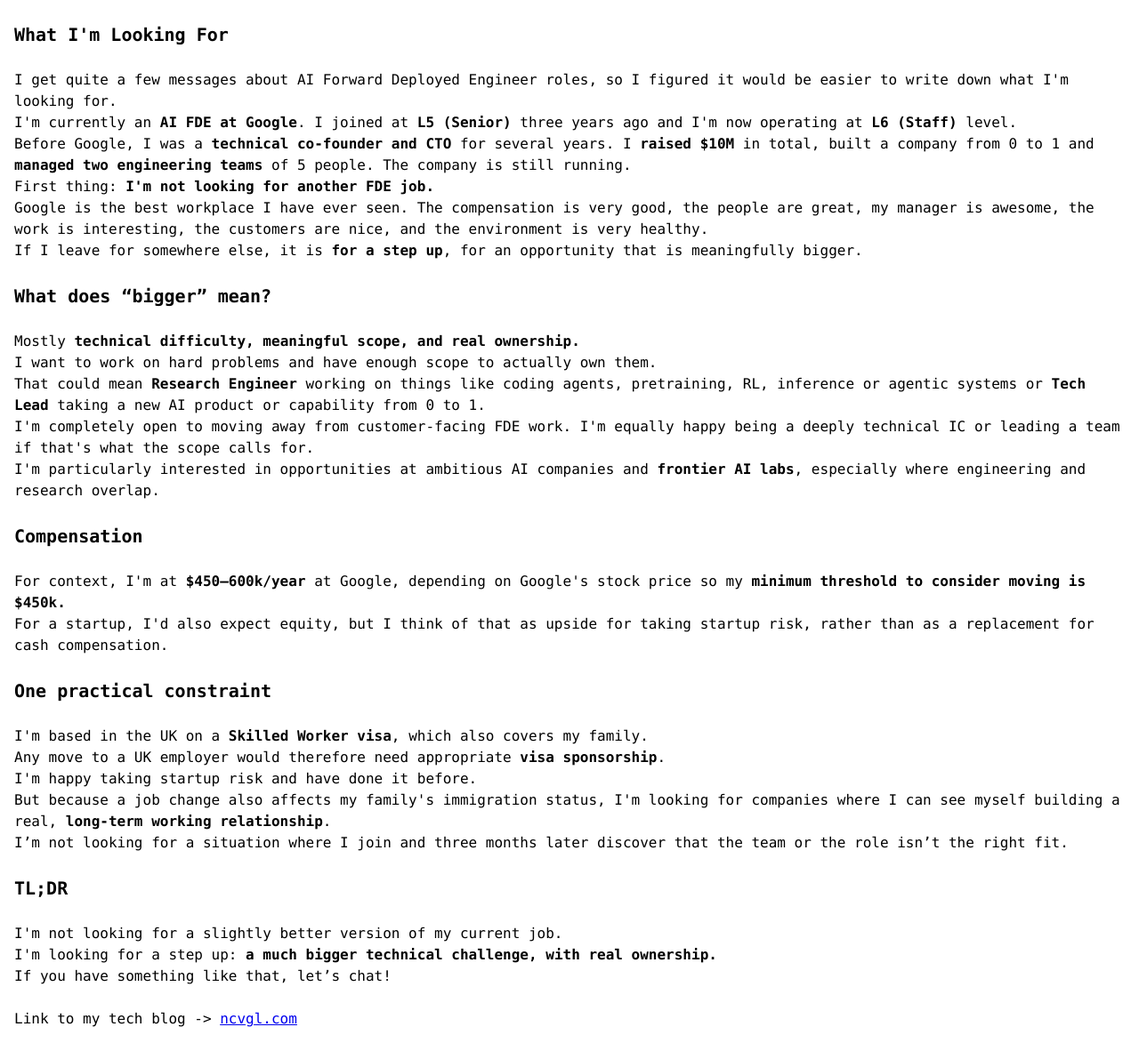
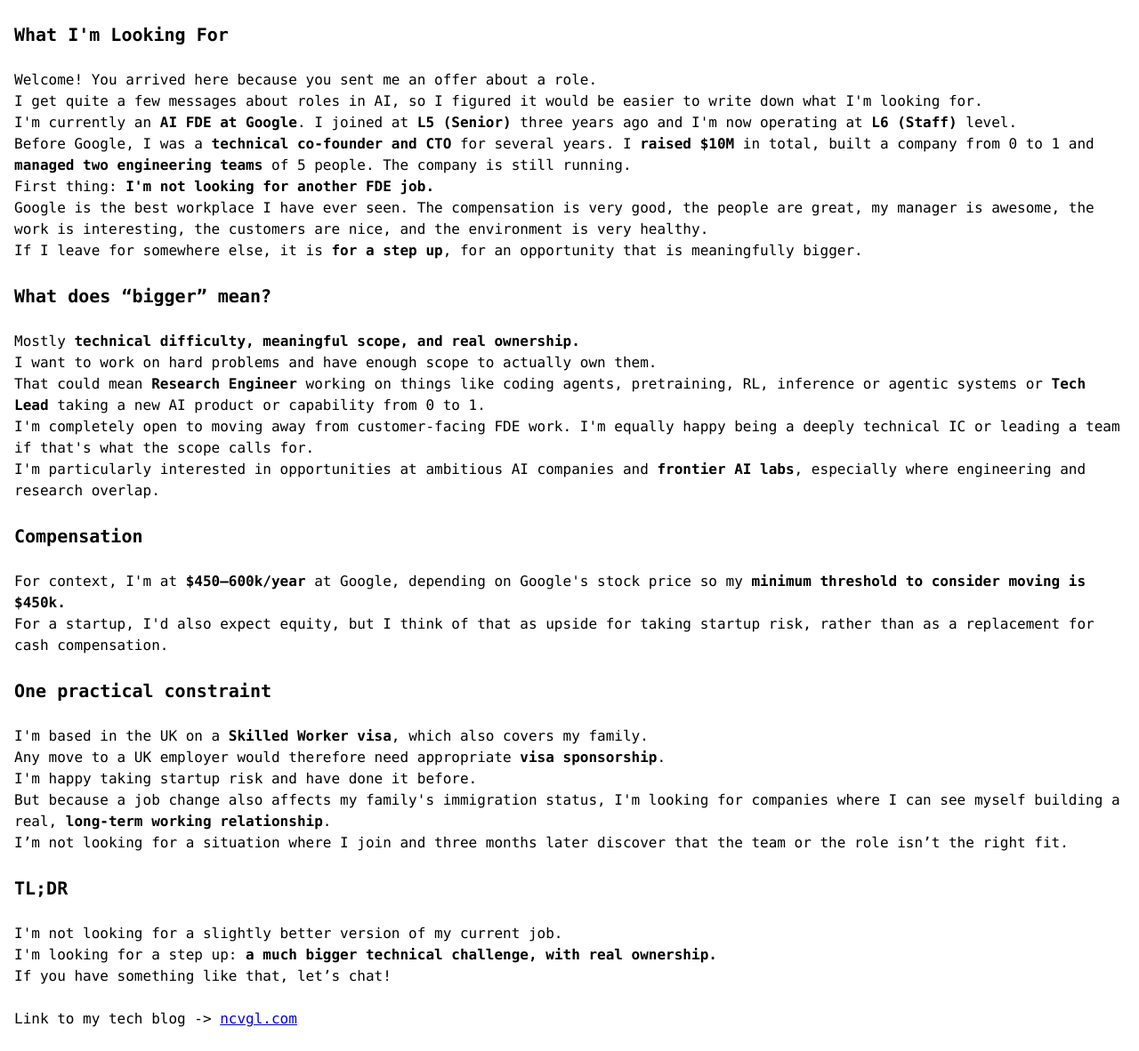
Before and after one commit to ncvgl/ncvgl.github.io, a Jekyll site: the page built from what-i-am-looking-for.html, in a window 1280 px wide. Shown: the whole page at 89% size. Built offline with Jekyll 4.4.1, drawn with Linux system fonts in a browser that asks for light colours.

Commit message:
Update intro on 'What I'm Looking For' page
Co-Authored-By: Claude Opus 5 <noreply@anthropic.com>
Claude-Session: https://claude.ai/code/session_019WbGyqD6UCEctDnu9mJCza

```diff
--- a/what-i-am-looking-for.html
+++ b/what-i-am-looking-for.html
@@ -21,7 +21,8 @@ sitemap: false
 <body>
 <div class="note"><b class="t">What I'm Looking For</b>
 
-I get quite a few messages about AI Forward Deployed Engineer roles, so I figured it would be easier to write down what I'm looking for.
+Welcome! You arrived here because you sent me an offer about a role.
+I get quite a few messages about roles in AI, so I figured it would be easier to write down what I'm looking for.
 I'm currently an <b>AI FDE at Google</b>. I joined at <b>L5 (Senior)</b> three years ago and I'm now operating at <b>L6 (Staff)</b> level.
 Before Google, I was a <b>technical co-founder and CTO</b> for several years. I <b>raised $10M</b> in total, built a company from 0 to 1 and <b>managed two engineering teams</b> of 5 people. The company is still running.
 First thing: <b>I'm not looking for another FDE job.</b>
```
